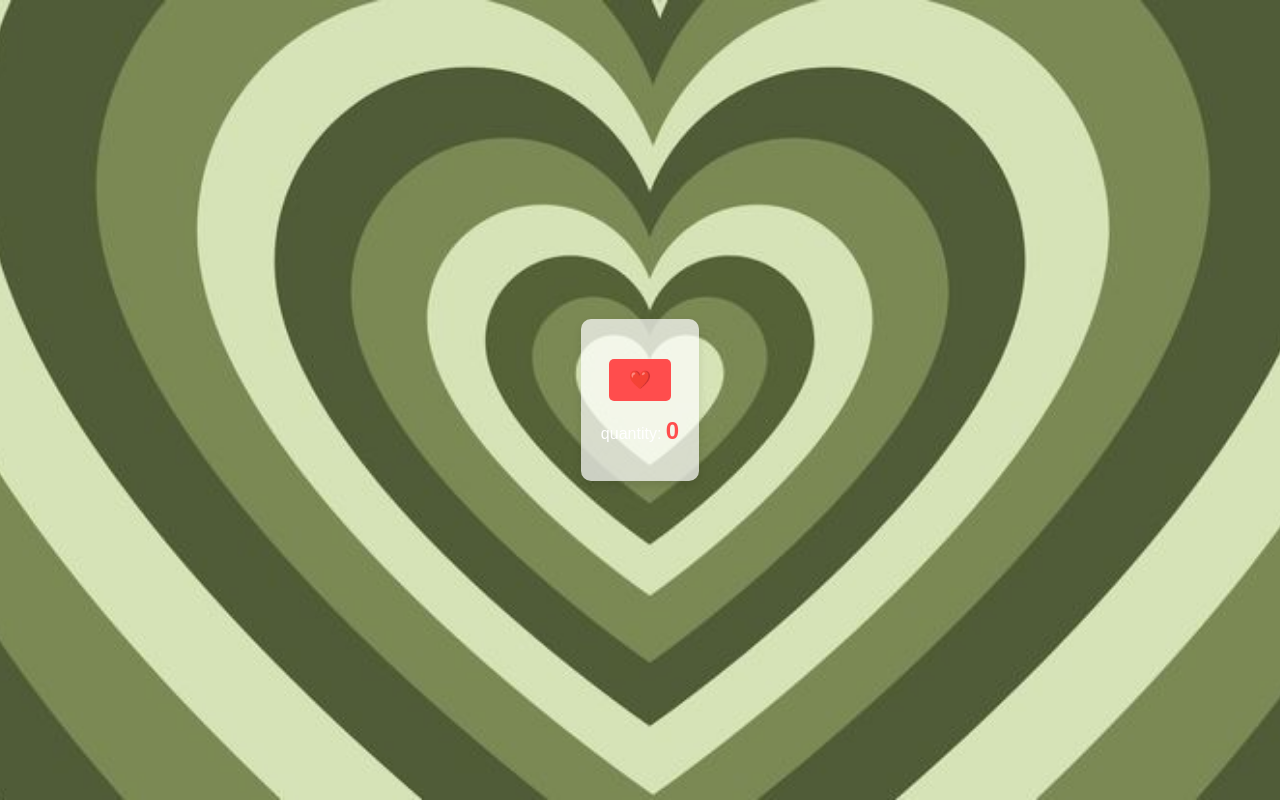
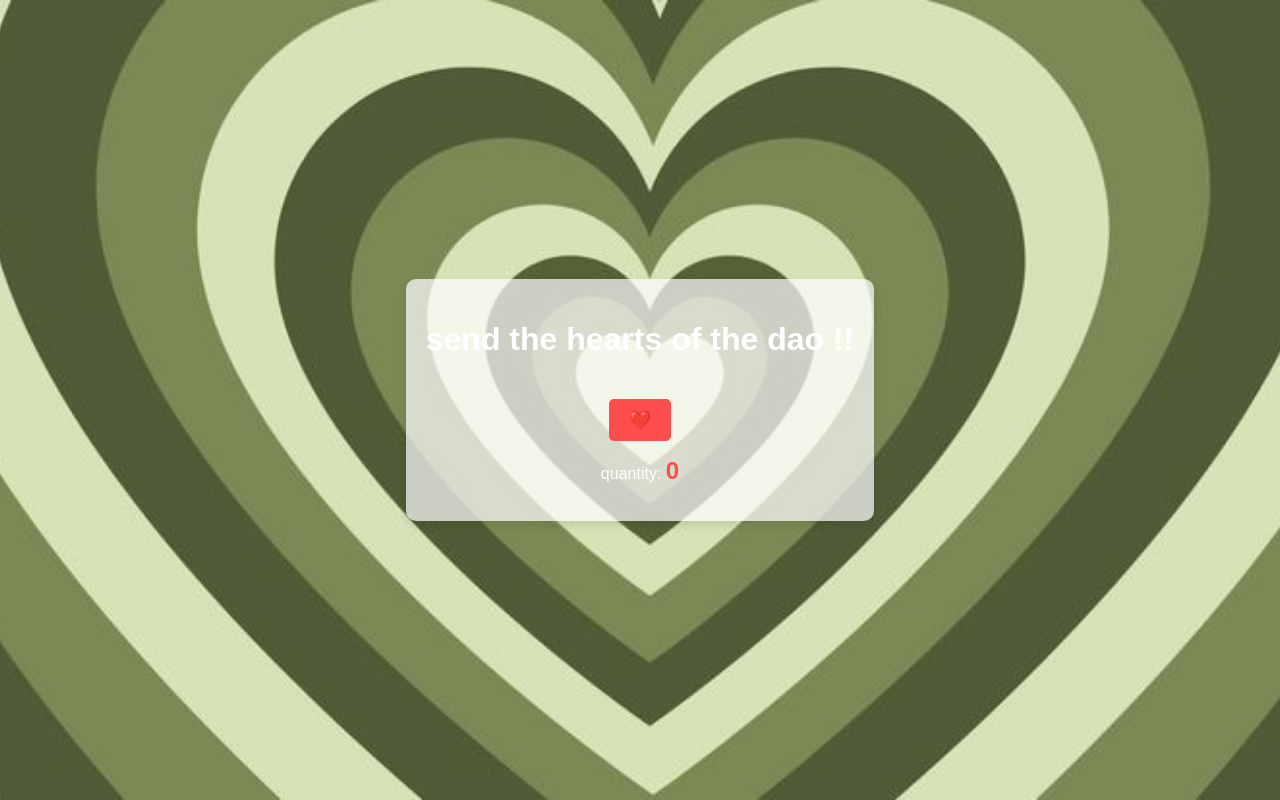
Before and after one commit to ssaumdokak/send-your-heart-to-the-dao, a plain HTML site: page index.html in a window 1280 px wide. Drawn offline with Linux system fonts and the light colour scheme.

Commit message:
Update index.html

```diff
--- a/index.html
+++ b/index.html
@@ -8,7 +8,7 @@
 </head>
 <body>
     <div class="container">
-        <h1send the hearts of the dao !!</h1>
+        <h1>send the hearts of the dao !!</h1>
         <button id="sendHeartBtn">❤️</button>
         <p>quantity: <span id="heartCount">0</span></p>
     </div>
```
